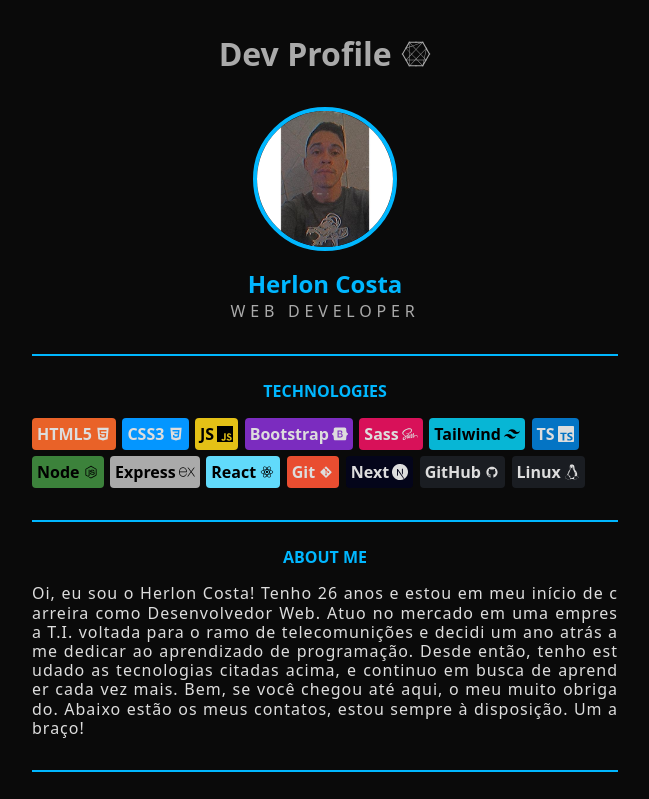
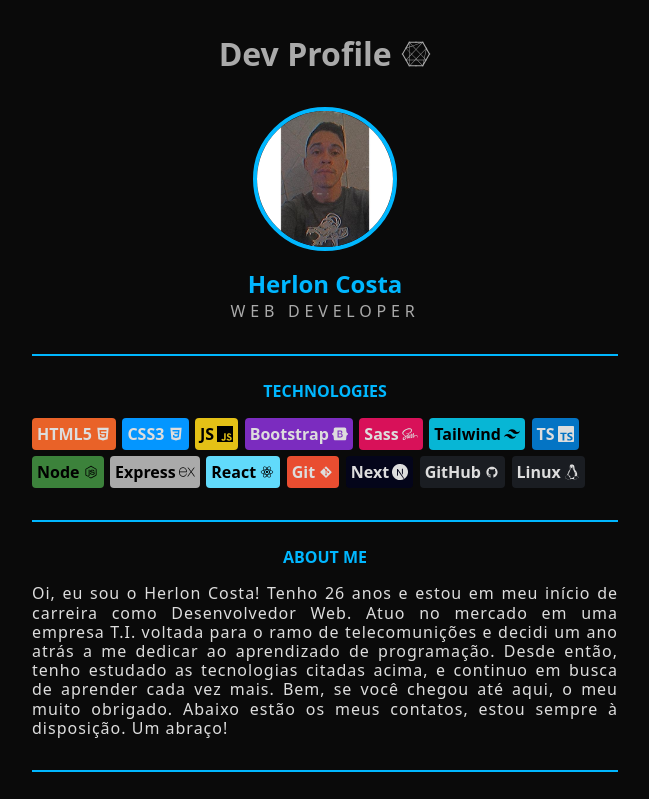
Before and after one commit to herloncosta/profile-app, a React (Vite) app: page / in a window 1280 px wide. Shown: the top 799 px of the page, without its empty margins (315-964 px from the left). Built offline with nearby package versions, Linux system fonts and the light colour scheme.

Commit message:
fix about

```diff
--- a/src/styles/about.sass
+++ b/src/styles/about.sass
@@ -11,7 +11,5 @@
     color: #ddd
     text-align: justify
     letter-spacing: 1px
-    word-break: break-all
-    word-wrap: break-word
     line-height: 1.2rem
     margin-top: 1rem
```
